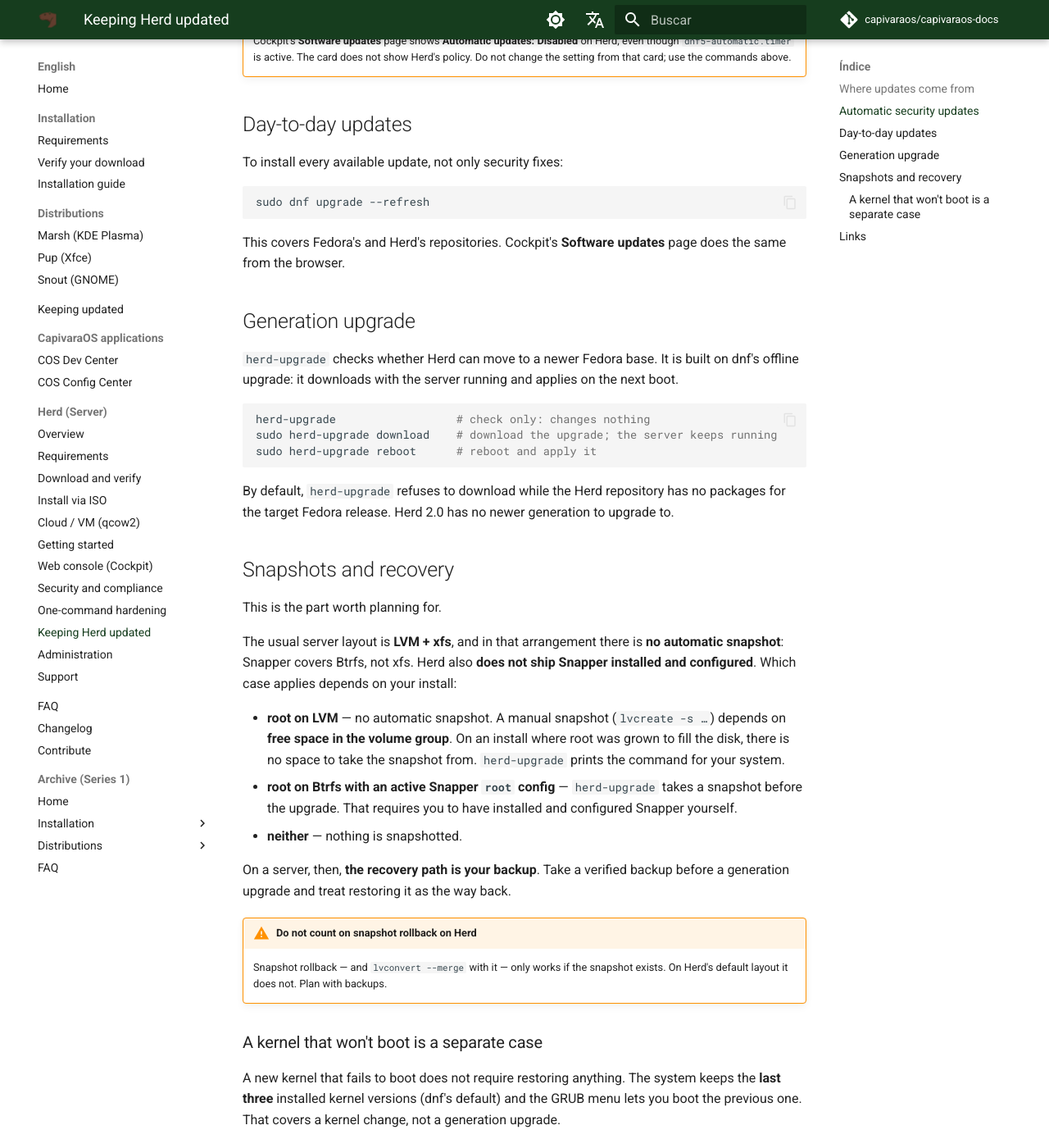
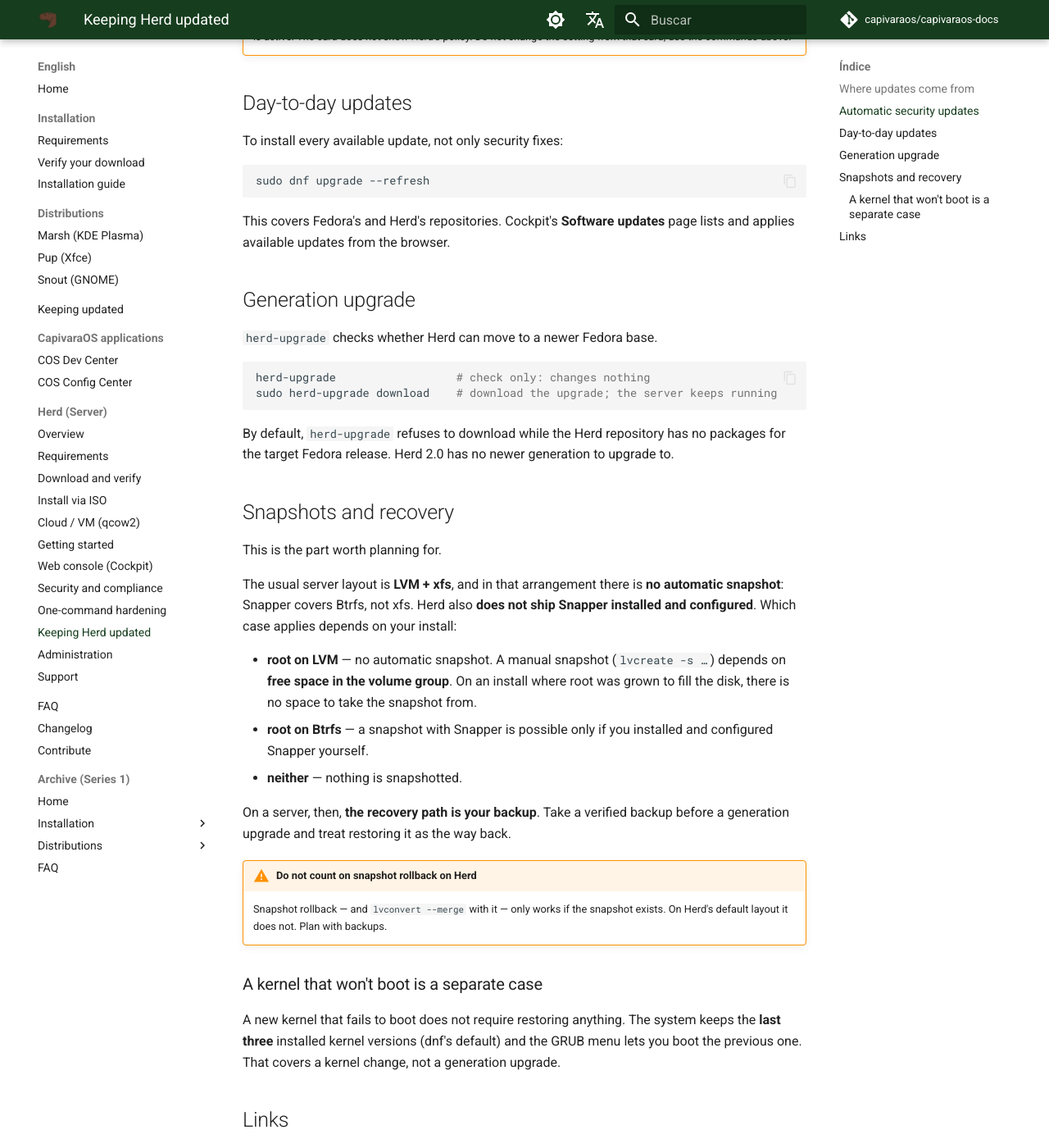
Before and after one commit to capivaraos/capivaraos-docs, an MkDocs documentation site: the page built from docs/en/herd/update.md, in a window 1280 px wide and 1400 px high, scrolled down 1845 px. Shown: the whole window at 82% size. Built offline with MkDocs 1.6.1 and Material for MkDocs 9.7.7, drawn with Linux system fonts in a browser that asks for light colours; comment, search, counter and statistics services are not loaded; some of the changed text lies outside the part shown.

Commit message:
Match the Herd update, security and hardening pages to the 2.0 image

````diff
--- a/docs/en/herd/update.md
+++ b/docs/en/herd/update.md
@@ -52,8 +52,7 @@ journalctl -u dnf5-automatic.service -n 30
 
 The result of each run is also shown in the login message.
 
-The file is yours to edit: Herd installs it only when it does not exist yet,
-so later Herd updates keep your changes. To turn automatic updates off:
+The file is yours to edit. To turn automatic updates off:
 
 ```bash
 sudo systemctl disable --now dnf5-automatic.timer
@@ -79,18 +78,15 @@ sudo dnf upgrade --refresh
 ```
 
 This covers Fedora's and Herd's repositories. Cockpit's **Software updates**
-page does the same from the browser.
+page lists and applies available updates from the browser.
 
 ## Generation upgrade
 
-`herd-upgrade` checks whether Herd can move to a newer Fedora base. It is built
-on dnf's offline upgrade: it downloads with the server running and applies on
-the next boot.
+`herd-upgrade` checks whether Herd can move to a newer Fedora base.
 
 ```bash
 herd-upgrade                  # check only: changes nothing
 sudo herd-upgrade download    # download the upgrade; the server keeps running
-sudo herd-upgrade reboot      # reboot and apply it
 ```
 
 By default, `herd-upgrade` refuses to download while the Herd repository has
@@ -108,10 +104,9 @@ Snapper installed and configured**. Which case applies depends on your install:
 - **root on LVM** — no automatic snapshot. A manual snapshot
   (`lvcreate -s …`) depends on **free space in the volume group**. On an
   install where root was grown to fill the disk, there is no space to take the
-  snapshot from. `herd-upgrade` prints the command for your system.
-- **root on Btrfs with an active Snapper `root` config** — `herd-upgrade` takes
-  a snapshot before the upgrade. That requires you to have installed and
-  configured Snapper yourself.
+  snapshot from.
+- **root on Btrfs** — a snapshot with Snapper is possible only if you installed
+  and configured Snapper yourself.
 - **neither** — nothing is snapshotted.
 
 On a server, then, **the recovery path is your backup**. Take a verified backup
````
Also changed, not shown: docs/en/herd/hardening.md (+1 -1 lines), docs/en/herd/security.md (+1 -1 lines), docs/pt/herd/atualizar.md (+5 -12 lines), docs/pt/herd/fortalecimento.md (+1 -1 lines), docs/pt/herd/seguranca.md (+1 -1 lines).
